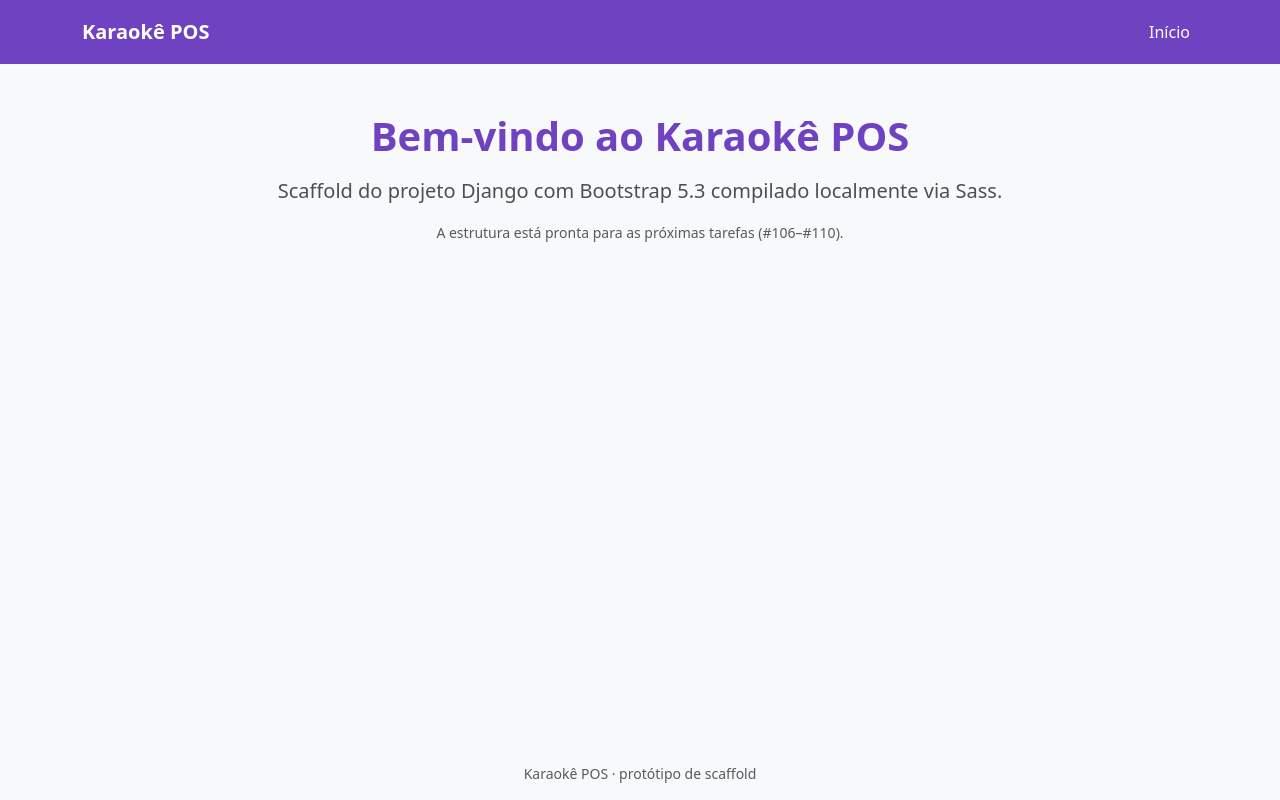
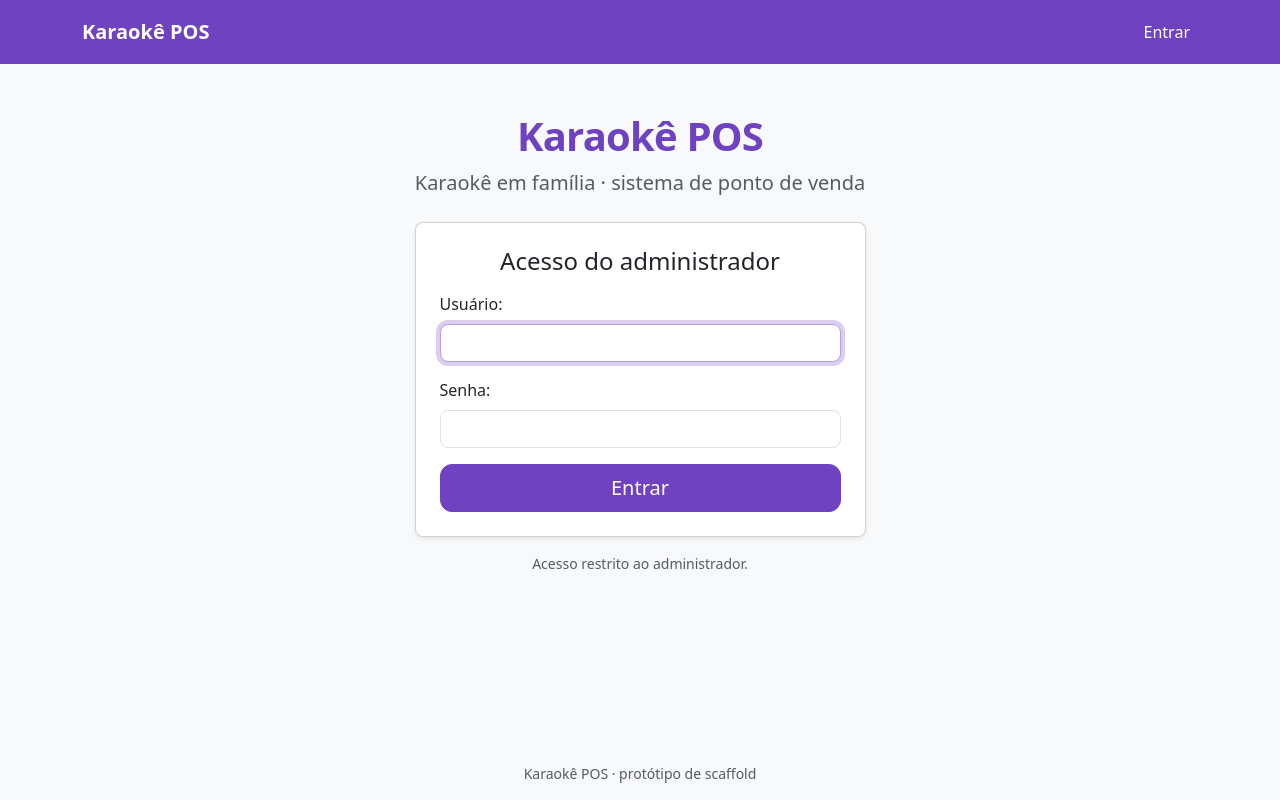
Before and after one commit to makotoakamine/karaoke_pos, a Django app: page / in a window 1280 px wide. Run offline with Django 5.2, Linux system fonts and the light colour scheme; style sheets or scripts are compiled from the project's sources; some libraries are stand-ins or nearby versions.

Commit message:
Landing page as admin login (#106)
- Wire LoginView to / as a branded landing/login page (core/landing.html)
  that extends base.html with Bootstrap styling; no separate /login page.
- Add HomeView stub at /home/ extending base.html for the logged-in hub;
  unauthenticated visitors are redirected to /.
- LoginView.redirect_authenticated_user sends logged-in visitors of /
  to /home/ instead of re-showing the form.
- Add LogoutView at /logout/ (POST, Django 5 secure default); logout links
  in navbar and home use POST forms.
- Configure LOGIN_URL, LOGIN_REDIRECT_URL and LOGOUT_REDIRECT_URL in
  config/settings/base.py.
- Update base.html navbar to show 'Entrar' for anonymous and
  'Inicio/Sair' for authenticated users.
- Remove old templates/core/index.html.
- Document createsuperuser step in README.md.
- Add landing page styles to static/scss/main.scss.

Acceptance verified via Django test client:
- GET / logged out -> 200 with branded form
- POST valid creds -> 302 to /home/
- GET / logged in -> 302 to /home/
- GET /home/ logged out -> 302 to /
- POST invalid creds -> 200 with alert-danger error
- POST /logout/ -> 302 to /

```diff
--- a/core/urls.py
+++ b/core/urls.py
@@ -1,9 +1,13 @@
 """URL configuration for the core app."""
+from django.contrib.auth.views import LogoutView
 from django.urls import path
+
 from . import views
 
 app_name = "core"
 
 urlpatterns = [
-    path("", views.index, name="index"),
+    path("", views.LandingLoginView.as_view(), name="login"),
+    path("home/", views.HomeView.as_view(), name="home"),
+    path("logout/", LogoutView.as_view(), name="logout"),
 ]
--- a/core/views.py
+++ b/core/views.py
@@ -1,7 +1,45 @@
 """Views for the core app."""
-from django.shortcuts import render
+from django.contrib.auth.views import LoginView
+from django.shortcuts import redirect
+from django.utils.decorators import method_decorator
+from django.views.decorators.cache import never_cache
+from django.views.decorators.csrf import csrf_protect
+from django.views.decorators.debug import sensitive_post_parameters
+from django.views.generic import TemplateView
 
 
-def index(request):
-    """Página inicial do Karaoke POS."""
-    return render(request, "core/index.html", {"title": "Início"})
+class LandingLoginView(LoginView):
+    """Branded landing page that doubles as the login form.
+
+    Uses Django's stock :class:`LoginView` so authentication, CSRF and the
+    "next" redirect handling all come from ``django.contrib.auth``. Only the
+    template is custom, and already-authenticated visitors are bounced to the
+    logged-in home page instead of seeing the form again.
+    """
+
+    template_name = "core/landing.html"
+    redirect_authenticated_user = True
+    next_page = "core:home"
+    extra_context = {"title": "Karaokê POS"}
+
+    @method_decorator(sensitive_post_parameters())
+    @method_decorator(csrf_protect)
+    @method_decorator(never_cache)
+    def dispatch(self, request, *args, **kwargs):
+        return super().dispatch(request, *args, **kwargs)
+
+
+class HomeView(TemplateView):
+    """Minimal logged-in home page stub.
+
+    Later tasks will grow this into the app's navigation hub. For now it only
+    confirms the user is authenticated and offers a logout link.
+    """
+
+    template_name = "core/home.html"
+    extra_context = {"title": "Início"}
+
+    def dispatch(self, request, *args, **kwargs):
+        if not request.user.is_authenticated:
+            return redirect("core:login")
+        return super().dispatch(request, *args, **kwargs)
--- a/static/scss/main.scss
+++ b/static/scss/main.scss
@@ -51,3 +51,18 @@ body {
 .karaoke-hero p.lead {
   color: #495057;
 }
+
+.karaoke-landing {
+  padding: 3rem 1rem;
+}
+
+.karaoke-landing .karaoke-brand {
+  font-weight: 800;
+  font-size: 2.5rem;
+  color: $primary;
+  letter-spacing: -0.02em;
+}
+
+.karaoke-landing .lead {
+  font-weight: 400;
+}
--- a/templates/base.html
+++ b/templates/base.html
@@ -13,7 +13,7 @@
   <header>
     <nav class="navbar navbar-expand-lg navbar-dark bg-primary">
       <div class="container">
-        <a class="navbar-brand fw-bold" href="{% url 'core:index' %}">Karaokê POS</a>
+        <a class="navbar-brand fw-bold" href="{% url 'core:login' %}">Karaokê POS</a>
         <button class="navbar-toggler" type="button"
                 data-bs-toggle="collapse" data-bs-target="#mainNavbar"
                 aria-controls="mainNavbar" aria-expanded="false"
@@ -23,9 +23,21 @@
         <div class="collapse navbar-collapse" id="mainNavbar">
           <ul class="navbar-nav ms-auto mb-2 mb-lg-0">
             {% block navbar_links %}
+            {% if user.is_authenticated %}
             <li class="nav-item">
-              <a class="nav-link active" aria-current="page" href="{% url 'core:index' %}">Início</a>
+              <a class="nav-link active" aria-current="page" href="{% url 'core:home' %}">Início</a>
             </li>
+            <li class="nav-item">
+              <form method="post" action="{% url 'core:logout' %}" class="d-inline">
+                {% csrf_token %}
+                <button type="submit" class="btn btn-link nav-link p-0 ms-lg-2">Sair</button>
+              </form>
+            </li>
+            {% else %}
+            <li class="nav-item">
+              <a class="nav-link active" aria-current="page" href="{% url 'core:login' %}">Entrar</a>
+            </li>
+            {% endif %}
             {% endblock %}
           </ul>
         </div>
--- a/templates/core/index.html
+++ /dev/null
@@ -1,13 +0,0 @@
-{% extends "base.html" %}
-
-{% block title %}Início &middot; Karaokê POS{% endblock %}
-
-{% block content %}
-<section class="karaoke-hero">
-  <div class="container">
-    <h1>Bem-vindo ao Karaokê POS</h1>
-    <p class="lead">Scaffold do projeto Django com Bootstrap 5.3 compilado localmente via Sass.</p>
-    <p class="text-muted small">A estrutura está pronta para as próximas tarefas (#106–#110).</p>
-  </div>
-</section>
-{% endblock %}
--- /dev/null
+++ b/templates/core/landing.html
@@ -0,0 +1,61 @@
+{% extends "base.html" %}
+{% load i18n %}
+
+{% block title %}{{ title }} &middot; {% trans "Entrar" %}{% endblock %}
+
+{% block content %}
+<section class="karaoke-landing">
+  <div class="container">
+    <div class="row justify-content-center">
+      <div class="col-lg-5 col-md-7 col-sm-10">
+        <div class="text-center mb-4">
+          <h1 class="karaoke-brand">Karaokê POS</h1>
+          <p class="lead text-muted">Karaokê em família &middot; sistema de ponto de venda</p>
+        </div>
+
+        <div class="card shadow-sm">
+          <div class="card-body p-4">
+            <h2 class="h4 card-title text-center mb-3">{% trans "Acesso do administrador" %}</h2>
+
+            {% if form.non_field_errors %}
+              <div class="alert alert-danger py-2 mb-3" role="alert">
+                {% for error in form.non_field_errors %}{{ error|escape }}{% endfor %}
+              </div>
+            {% endif %}
+
+            <form method="post" novalidate>
+              {% csrf_token %}
+
+              <div class="mb-3">
+                <label for="id_username" class="form-label">{{ form.username.label_tag|striptags }}</label>
+                <input type="text" name="username" id="id_username"
+                       class="form-control{% if form.username.errors %} is-invalid{% endif %}"
+                       autocomplete="username" maxlength="150" required autofocus>
+                {% for error in form.username.errors %}<div class="invalid-feedback">{{ error|escape }}</div>{% endfor %}
+              </div>
+
+              <div class="mb-3">
+                <label for="id_password" class="form-label">{{ form.password.label_tag|striptags }}</label>
+                <input type="password" name="password" id="id_password"
+                       class="form-control{% if form.password.errors %} is-invalid{% endif %}"
+                       autocomplete="current-password" required>
+                {% for error in form.password.errors %}<div class="invalid-feedback">{{ error|escape }}</div>{% endfor %}
+              </div>
+
+              <input type="hidden" name="next" value="{{ next }}">
+
+              <div class="d-grid">
+                <button type="submit" class="btn btn-primary btn-lg">{% trans "Entrar" %}</button>
+              </div>
+            </form>
+          </div>
+        </div>
+
+        <p class="text-center text-muted small mt-3">
+          {% trans "Acesso restrito ao administrador." %}
+        </p>
+      </div>
+    </div>
+  </div>
+</section>
+{% endblock %}
```
Also changed, not shown: config/settings/base.py (+8 -0 lines), templates/core/home.html (added, +20 -0 lines), README.md.
